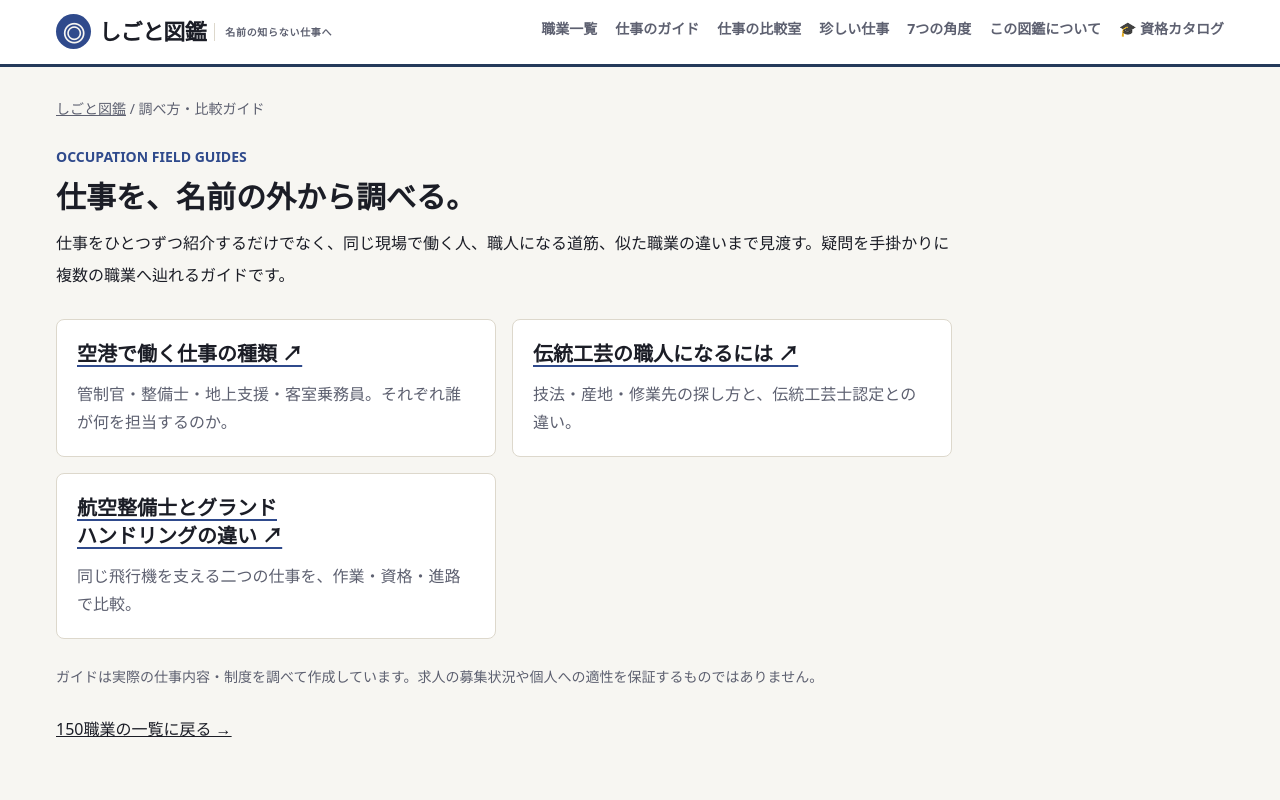
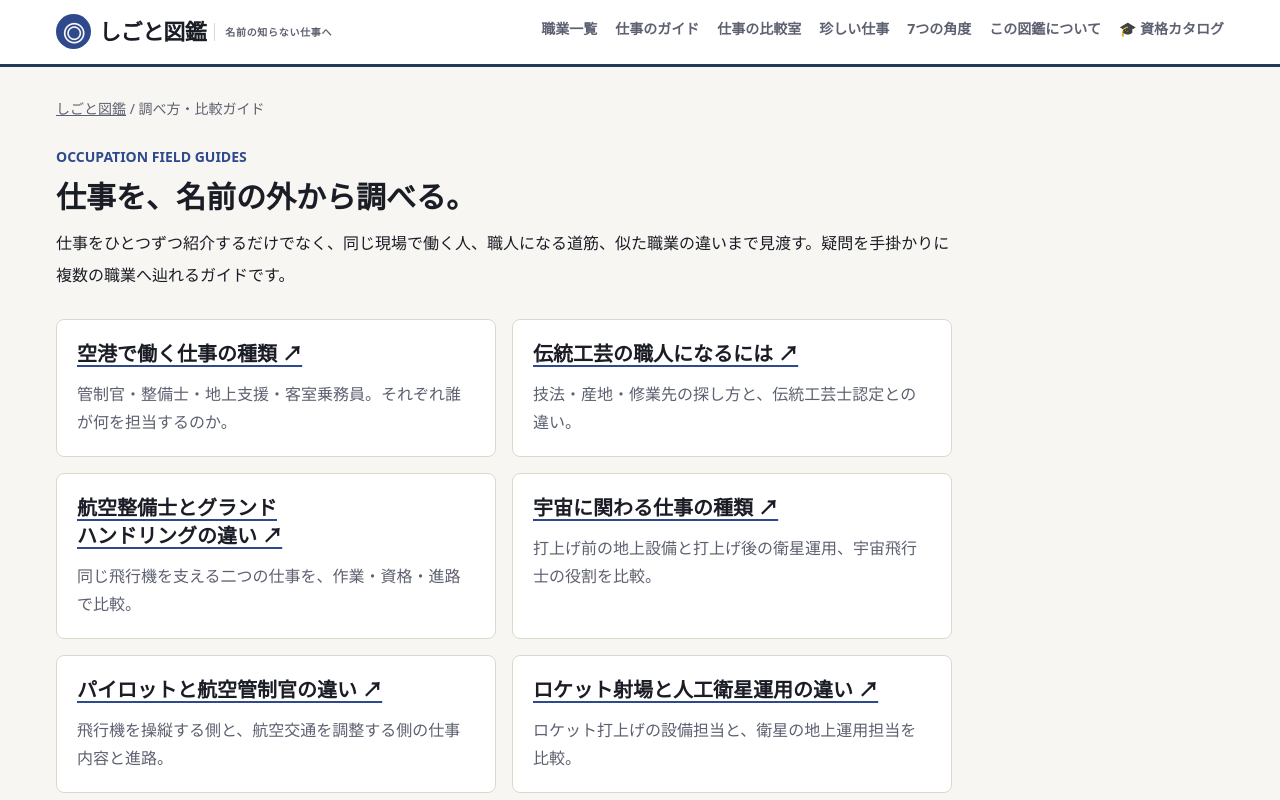
Before and after one commit to nomuonji/job-world, a Next.js app: page /guides in a window 1280 px wide. Shown: the top 800 px of the page. Built offline with nearby package versions, Linux system fonts and the light colour scheme.

Commit message:
seo: add new comparison guides to discovery hub

```diff
--- a/src/app/guides/page.tsx
+++ b/src/app/guides/page.tsx
@@ -11,6 +11,9 @@ const guides = [
   { href: "/guides/airport-jobs", title: "空港で働く仕事の種類", description: "管制官・整備士・地上支援・客室乗務員。それぞれ誰が何を担当するのか。" },
   { href: "/guides/traditional-crafts", title: "伝統工芸の職人になるには", description: "技法・産地・修業先の探し方と、伝統工芸士認定との違い。" },
   { href: "/guides/ground-handling-vs-maintenance", title: "航空整備士とグランドハンドリングの違い", description: "同じ飛行機を支える二つの仕事を、作業・資格・進路で比較。" },
+  { href: "/guides/space-jobs", title: "宇宙に関わる仕事の種類", description: "打上げ前の地上設備と打上げ後の衛星運用、宇宙飛行士の役割を比較。" },
+  { href: "/guides/pilot-vs-controller", title: "パイロットと航空管制官の違い", description: "飛行機を操縦する側と、航空交通を調整する側の仕事内容と進路。" },
+  { href: "/guides/rocket-vs-satellite", title: "ロケット射場と人工衛星運用の違い", description: "ロケット打上げの設備担当と、衛星の地上運用担当を比較。" },
 ];
 
 export default function GuidesPage() {
```
